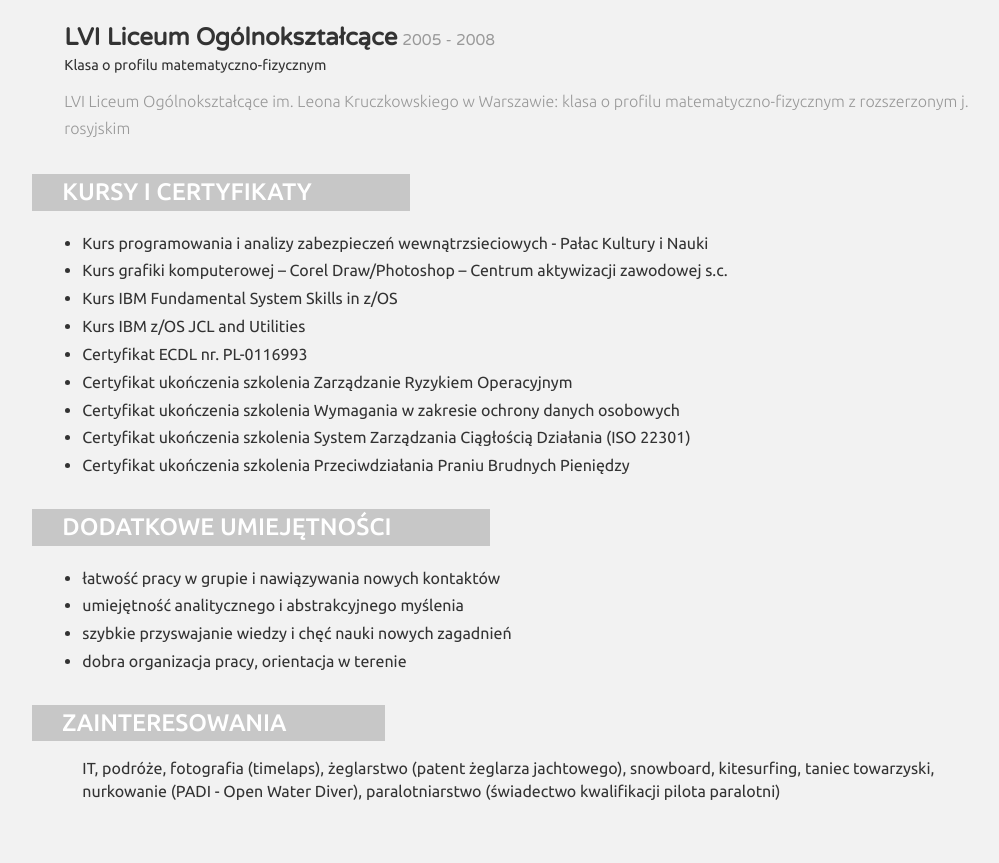
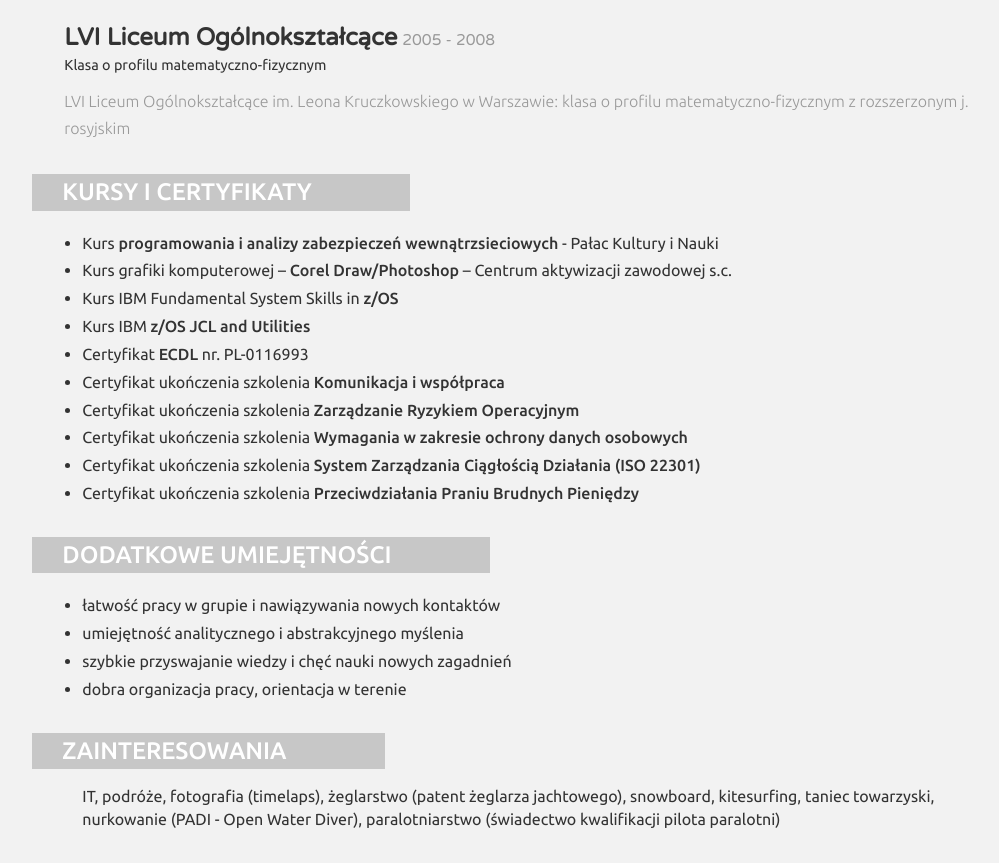
Before and after one commit to diabollo1/cv, a PHP site: page / in a window 1280 px wide. Shown: the part 1496-2359 px from the top of the page, without its empty margins (245-1244 px from the left). Before the commit the page ends 2296 px from the top, so only its background shows below. Run offline with PHP 8.4, Linux system fonts and the light colour scheme; some web fonts are replaced.

Commit message:
2018_03_19 dodanie Certyfikatu "Komunikacja i współpraca" i pogrubienie kursów

```diff
--- a/css/moje.css
+++ b/css/moje.css
@@ -81,6 +81,11 @@ body {
 	height: 100vh;
 }
 */
+
+.demibold b
+{
+	font-weight: 410;
+}
 
 /*------------------------------------------------------------------*/
 
--- a/index.php
+++ b/index.php
@@ -183,26 +183,28 @@
 			<h3 class="clr2"><pl>KURSY I CERTYFIKATY</pl><an>COURSES AND CERTIFICATES</an></h3>
 			<div class="skill_list">
 
-				<div class="ul_margines ul_margines_CERT">
+				<div class="ul_margines ul_margines_CERT demibold">
 					<ul>
-						<li><pl>Kurs programowania i analizy zabezpieczeń wewnątrzsieciowych - Pałac Kultury i Nauki</pl>
-							<an>Programming and analysis course for intra-network security - Palace of Culture and Science</an></li>
-						<li><pl>Kurs grafiki komputerowej – Corel Draw/Photoshop – Centrum aktywizacji zawodowej s.c.</pl>
-							<an>Computer graphics course - Corel Draw / Photoshop - Center for professional activation sc</an></li>
-						<li><pl>Kurs IBM Fundamental System Skills in z/OS</pl>
-							<an>IBM Fundamental System Skills in z / OS course</an></li>
-						<li><pl>Kurs IBM z/OS JCL and Utilities</pl>
-							<an>IBM z / OS JCL and Utilities course</an></li>
-						<li><pl>Certyfikat ECDL nr. PL-0116993</pl>
-							<an>ECDL certificate no. EN-0116993</an></li>
-						<li><pl>Certyfikat ukończenia szkolenia Zarządzanie Ryzykiem Operacyjnym</pl>
-							<an>Certificate of training completion. Operational Risk Management</an></li>
-						<li><pl>Certyfikat ukończenia szkolenia Wymagania w zakresie ochrony danych osobowych</pl>
-							<an>Certificate of training completion. Requirements for the protection of personal data</an></li>
-						<li><pl>Certyfikat ukończenia szkolenia System Zarządzania Ciągłością Działania (ISO 22301)</pl>
-							<an>Certificate of completion of the Business Continuity Management System (ISO 22301)</an></li>
-						<li><pl>Certyfikat ukończenia szkolenia Przeciwdziałania Praniu Brudnych Pieniędzy</pl>
-							<an>Certificate of completing the Anti-Money Laundering Training</an></li>
+						<li><pl>Kurs <b>programowania i analizy zabezpieczeń wewnątrzsieciowych</b> - Pałac Kultury i Nauki</pl>
+							<an><b>Programming and analysis course for intra-network security</b> - Palace of Culture and Science</an></li>
+						<li><pl>Kurs grafiki komputerowej – <b>Corel Draw/Photoshop</b> – Centrum aktywizacji zawodowej s.c.</pl>
+							<an>Computer graphics course - <b>Corel Draw / Photoshop</b> - Center for professional activation sc</an></li>
+						<li><pl>Kurs IBM Fundamental System Skills in <b>z/OS</b></pl>
+							<an>IBM Fundamental System Skills in <b>z/OS</b> course</an></li>
+						<li><pl>Kurs IBM <b>z/OS JCL and Utilities</b></pl>
+							<an>IBM </b>z/OS JCL and Utilities course</b></an></li>
+						<li><pl>Certyfikat <b>ECDL</b> nr. PL-0116993</pl>
+							<an><b>ECDL</b> certificate no. EN-0116993</an></li>
+						<li><pl>Certyfikat ukończenia szkolenia <b>Komunikacja i współpraca</b></pl>
+							<an>Certificate of training completion <b>Communication and cooperation</b></an></li>
+						<li><pl>Certyfikat ukończenia szkolenia <b>Zarządzanie Ryzykiem Operacyjnym</b></pl>
+							<an>Certificate of training completion <b>Operational Risk Management</b></an></li>
+						<li><pl>Certyfikat ukończenia szkolenia <b>Wymagania w zakresie ochrony danych osobowych</b></pl>
+							<an>Certificate of training completion <b>Requirements for the protection of personal data</b></an></li>
+						<li><pl>Certyfikat ukończenia szkolenia <b>System Zarządzania Ciągłością Działania (ISO 22301)</b></pl>
+							<an>Certificate of completion of the <b>Business Continuity Management System (ISO 22301)</b></an></li>
+						<li><pl>Certyfikat ukończenia szkolenia <b>Przeciwdziałania Praniu Brudnych Pieniędzy</b></pl>
+							<an>Certificate of completing the <b>Anti-Money Laundering Training</b></an></li>
 					</ul>
 				</div>
 			</div>
@@ -213,7 +215,7 @@
 		<div class="skills">
 			<h3 class="clr2"><pl>DODATKOWE UMIEJĘTNOŚCI</pl><an>ADDITIONAL SKILLS</an></h3>
 			<div class="skill_list">
-				<div class="ul_margines ul_margines_CERT">
+				<div class="ul_margines ul_margines_CERT demibold">
 					<ul>
 						<li><pl>łatwość pracy w grupie i nawiązywania nowych kontaktów</pl><an>ease of working in a group and making new contacts</an></li>
 						<li><pl>umiejętność analitycznego i abstrakcyjnego myślenia</pl><an>the skill of analytical and abstract thinking</an></li>
```
